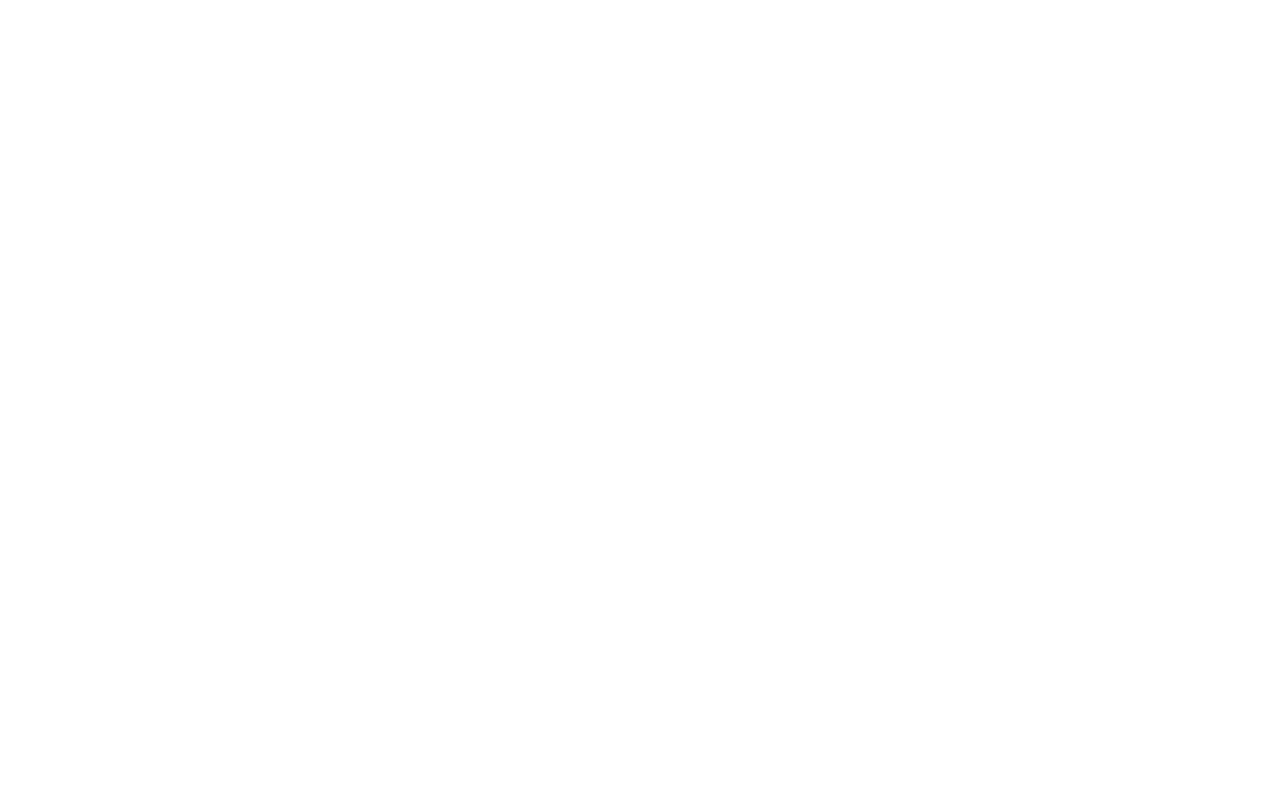
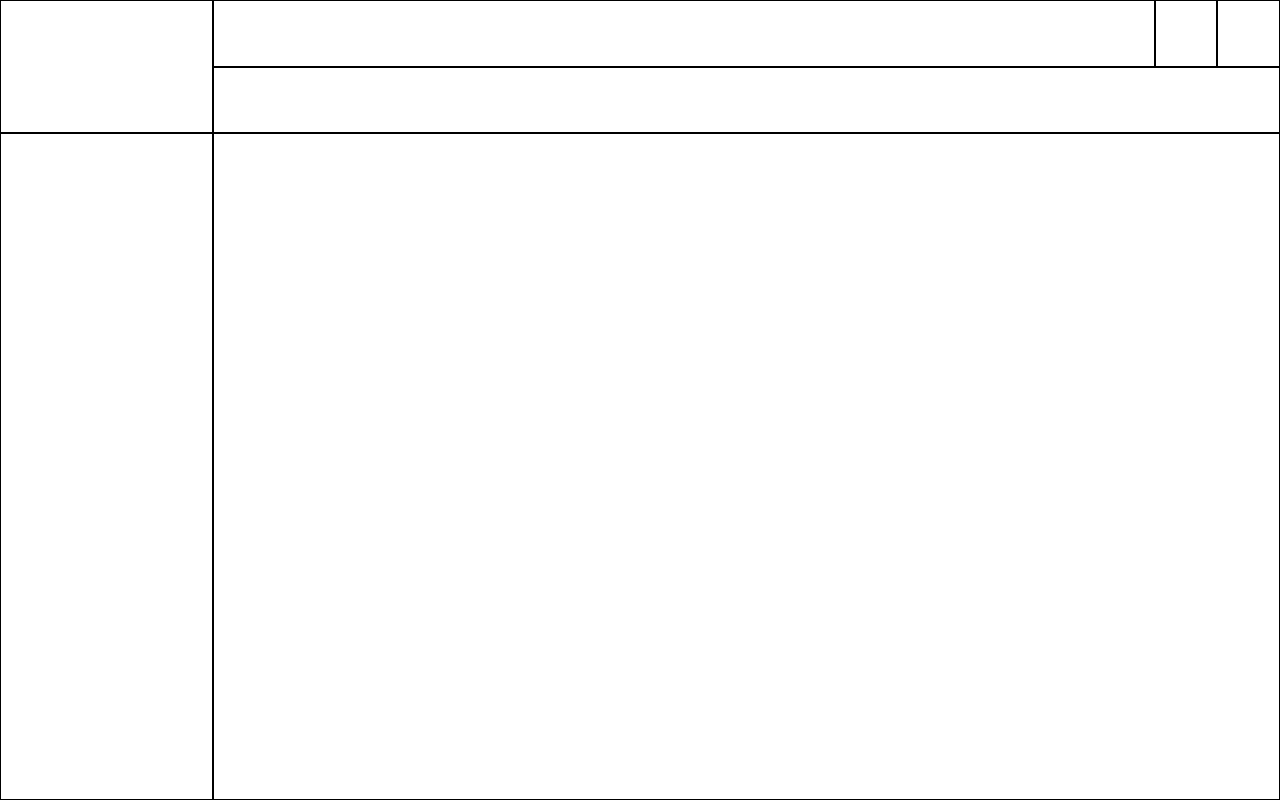
Before and after one commit to MohamedBechirMejri/b-commerce, a Next.js app: page / in a window 1280 px wide. Built offline with nearby package versions, Linux system fonts and the light colour scheme.

Commit message:
add layout preview

```diff
--- a/src/pages/index.tsx
+++ b/src/pages/index.tsx
@@ -1,5 +1,8 @@
 import { type NextPage } from "next";
 import Head from "next/head";
+
+const className = " h-full w-full border border-current";
+
 const Home: NextPage = () => {
   return (
     <>
@@ -8,7 +11,33 @@ const Home: NextPage = () => {
         <meta name="description" content="Open Source E-commerce solution" />
         <link rel="icon" href="/favicon.ico" />
       </Head>
-      <main className="flex min-h-screen flex-col items-center justify-center"></main>
+      <main className="grid h-full min-h-screen w-full grid-cols-[repeat(12,minmax(0,1fr))] grid-rows-[repeat(12,minmax(0,1fr))]">
+        <div
+          className={"bg-yellow-500x0 [grid-area:1/1/3/3] " + className}
+        ></div>
+        <div
+          className={
+            "grid grid-rows-2 border-0 [grid-area:1/3/3/13]" + className
+          }
+        >
+          <div
+            className={
+              "grid grid-cols-[15fr,1fr,1fr] border-0" + className
+            }
+          >
+            <div className={"bg-green-500x0 " + className}></div>
+            <div className={"bg-green-500x0 " + className}></div>
+            <div className={"bg-green-500x0 " + className}></div>
+          </div>
+          <div className={"bg-green-500x0 " + className}></div>
+        </div>
+        <div
+          className={"bg-blue-500x0 [grid-area:3/1/13/3] " + className}
+        ></div>
+        <div
+          className={"bg-red-500x0 [grid-area:3/3/13/13] " + className}
+        ></div>
+      </main>
     </>
   );
 };
```
